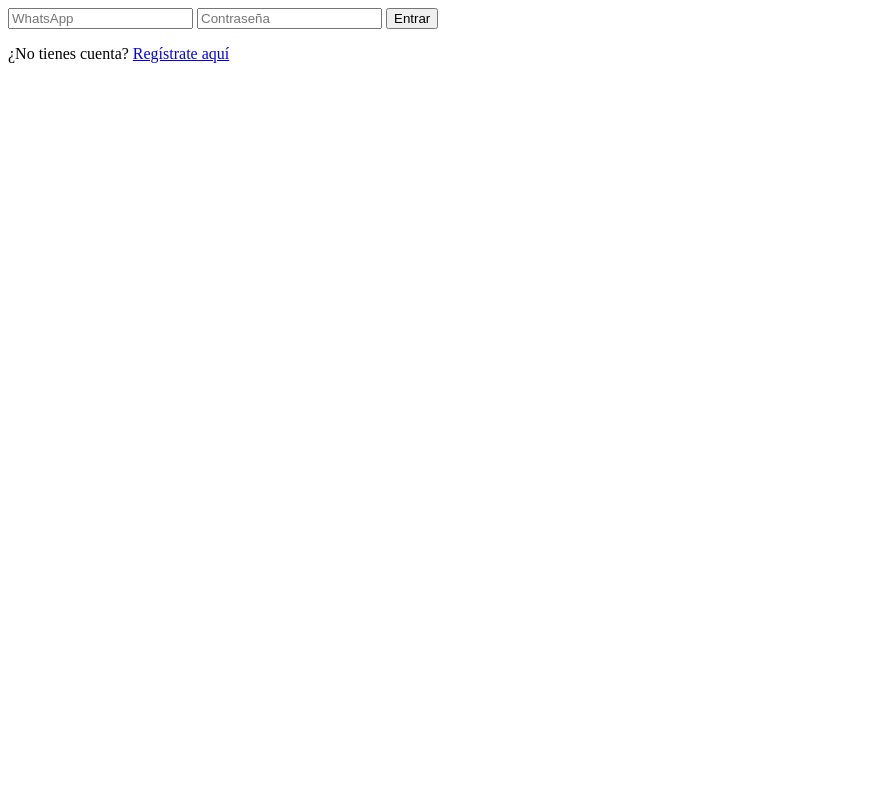
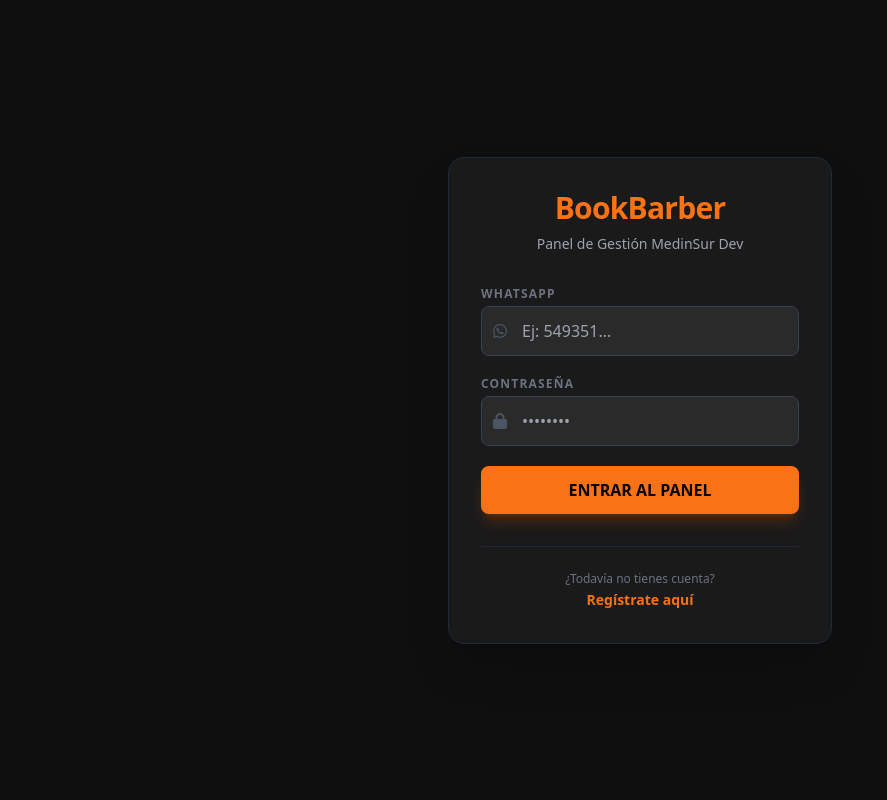
Before and after one commit to ventasmedinsur19-tech/bookbarber-v2, a Node server app: page /login in a window 1280 px wide. Shown: the whole page, without its empty margins (0-887 px from the left). Run offline with Node 20, Linux system fonts and the light colour scheme; some libraries are stand-ins or nearby versions.

Commit message:
Update login.ejs

```diff
--- a/views/login.ejs
+++ b/views/login.ejs
@@ -1,6 +1,75 @@
-<form action="/auth/login" method="POST">
-  <input type="text" name="whatsapp" placeholder="WhatsApp" required>
-  <input type="password" name="password" placeholder="Contraseña" required>
-  <button type="submit">Entrar</button>
-</form>
-<p>¿No tienes cuenta? <a href="/registro">Regístrate aquí</a></p>
+<!DOCTYPE html>
+<html lang="es">
+<head>
+    <meta charset="UTF-8">
+    <meta name="viewport" content="width=device-width, initial-scale=1.0">
+    <title>Login | BookBarber</title>
+    <script src="https://cdn.tailwindcss.com"></script>
+    <link rel="stylesheet" href="https://cdnjs.cloudflare.com/ajax/libs/font-awesome/6.0.0/css/all.min.css">
+    <style>
+        body { background-color: #0f0f0f; }
+    </style>
+</head>
+<body class="flex items-center justify-center min-h-screen p-6">
+
+    <div class="w-full max-w-sm bg-[#1a1a1a] p-8 rounded-2xl border border-gray-800 shadow-2xl">
+
+        <div class="text-center mb-8">
+            <h1 class="text-3xl font-bold text-orange-500 tracking-tight">BookBarber</h1>
+            <p class="text-gray-400 text-sm mt-2">Panel de Gestión MedinSur Dev</p>
+        </div>
+
+        <% if (locals.error) { %>
+            <div class="bg-red-900/20 border border-red-500 text-red-500 p-3 rounded-lg text-xs mb-6 text-center">
+                <i class="fas fa-exclamation-circle mr-2"></i> <%= error %>
+            </div>
+        <% } %>
+
+        <form action="/auth/login" method="POST" class="space-y-5">
+
+            <div>
+                <label class="block text-xs text-gray-500 mb-1 uppercase font-bold tracking-widest">WhatsApp</label>
+                <div class="relative">
+                    <span class="absolute inset-y-0 left-3 flex items-center text-gray-600">
+                        <i class="fab fa-whatsapp"></i>
+                    </span>
+                    <input type="text"
+                           name="whatsapp"
+                           placeholder="Ej: 549351..."
+                           required
+                           class="w-full bg-[#2a2a2a] border border-gray-700 rounded-lg p-3 pl-10 text-white outline-none focus:border-orange-500 transition-all">
+                </div>
+            </div>
+
+            <div>
+                <label class="block text-xs text-gray-500 mb-1 uppercase font-bold tracking-widest">Contraseña</label>
+                <div class="relative">
+                    <span class="absolute inset-y-0 left-3 flex items-center text-gray-600">
+                        <i class="fas fa-lock"></i>
+                    </span>
+                    <input type="password"
+                           name="password"
+                           placeholder="••••••••"
+                           required
+                           class="w-full bg-[#2a2a2a] border border-gray-700 rounded-lg p-3 pl-10 text-white outline-none focus:border-orange-500 transition-all">
+                </div>
+            </div>
+
+            <button type="submit"
+                    class="w-full bg-orange-500 hover:bg-orange-600 text-black font-extrabold py-3 rounded-lg transition-all transform active:scale-95 shadow-lg shadow-orange-500/20 mt-2">
+                ENTRAR AL PANEL
+            </button>
+
+        </form>
+
+        <div class="mt-8 text-center border-t border-gray-800 pt-6">
+            <p class="text-gray-500 text-xs">¿Todavía no tienes cuenta?</p>
+            <a href="/registro" class="text-orange-500 font-bold hover:text-orange-400 transition-colors text-sm">
+                Regístrate aquí
+            </a>
+        </div>
+
+    </div>
+
+</body>
+</html>
```
